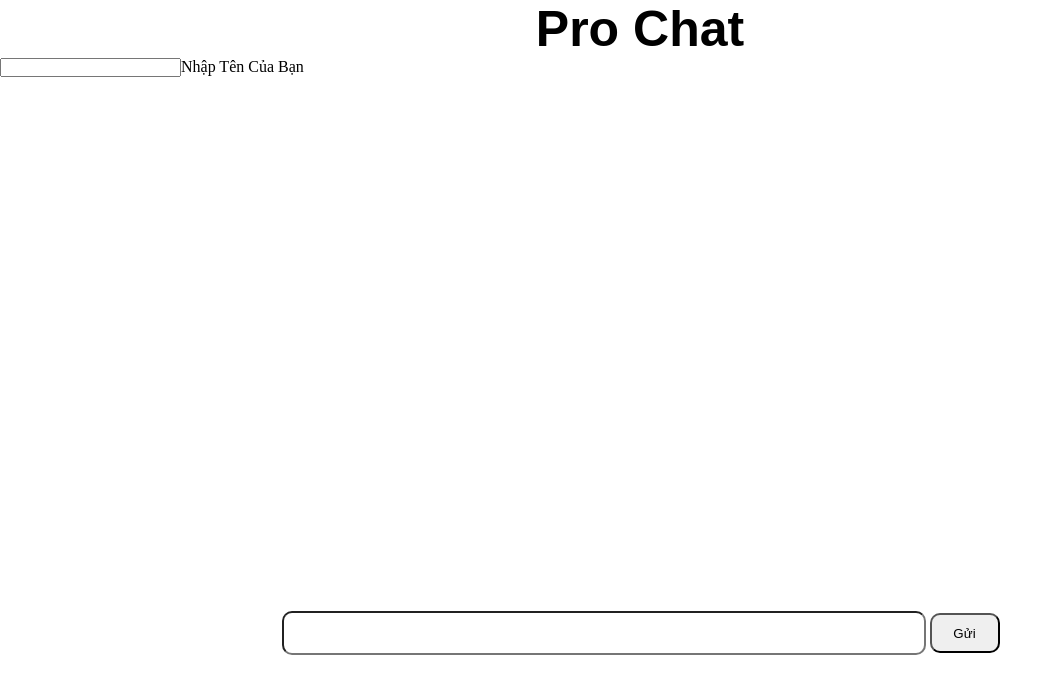
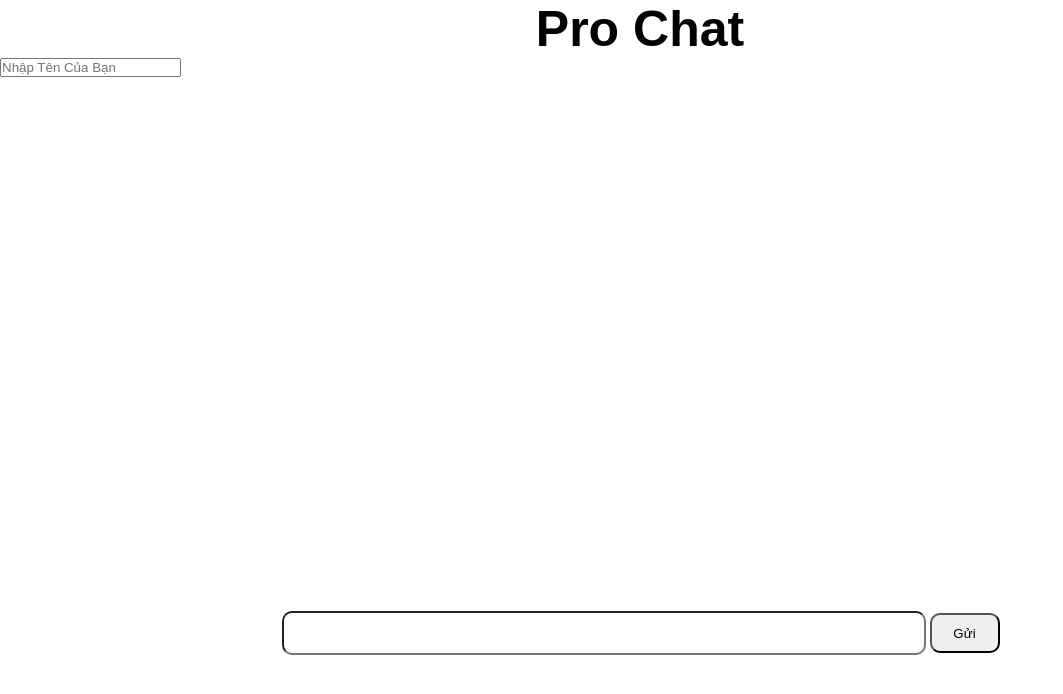
Before and after one commit to NTKGaming/ProChat, a website: page index.html in a window 1280 px wide. Shown: the whole page, without its empty margins (0-1063 px from the left). Drawn offline with nearby package versions, Linux system fonts and the light colour scheme; no server answers.

Commit message:
index.html

```diff
--- a/index.html
+++ b/index.html
@@ -47,7 +47,7 @@
 
 <body>
     <h1 style="text-align: center;font-size: 50px;font-family: sans-serif;">Pro Chat</h1>
-    <input id='name'>Nhập Tên Của Bạn</input>
+    <input type='text' id='name' placeholder='Nhập Tên Của Bạn'></input>
     <ul id="khungchat"></ul>
     <div class="chatform">
         <form id="chat-form">
```
